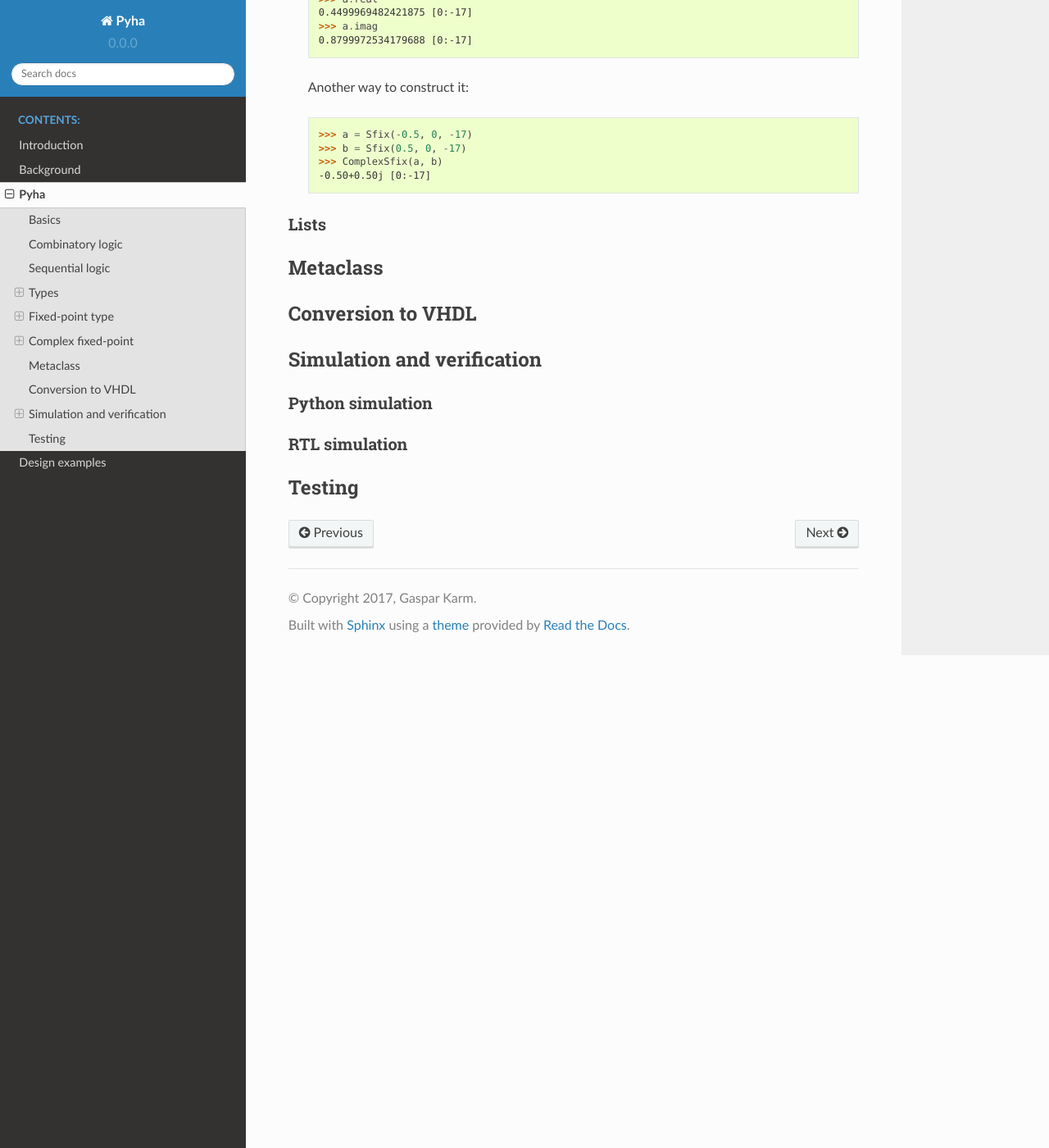
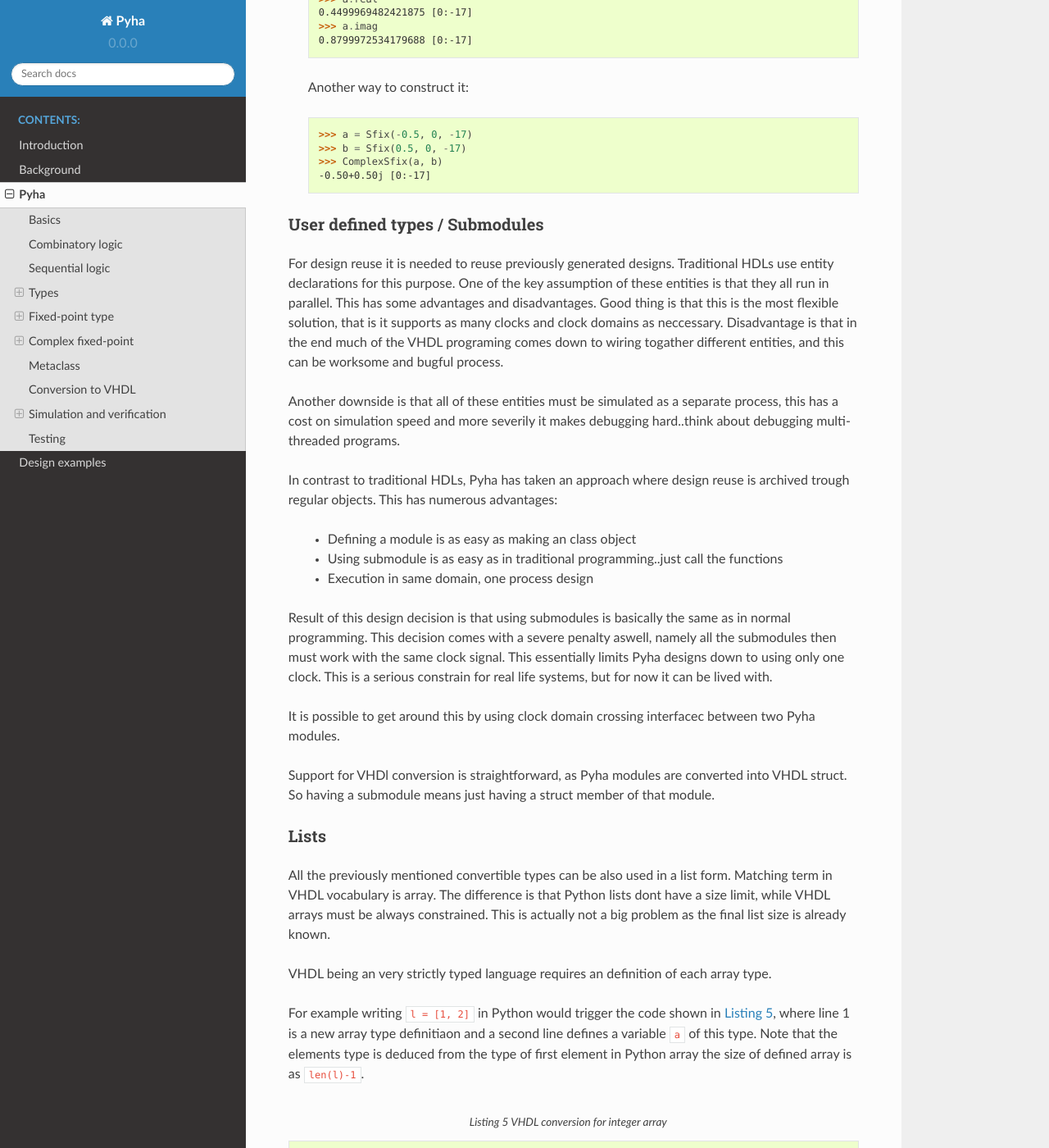
Before and after one commit to gasparka/thesis, a Sphinx documentation site: the page built from docs/pyha.rst, in a window 1280 px wide and 1400 px high, scrolled down 5870 px. Shown: the whole window at 82% size. Built offline with Sphinx 7.4.7 and the Read the Docs theme 2.0.0, drawn with Linux system fonts in a browser that asks for light colours; cross-references to code outside the pages are shown as plain code; some of the changed text lies outside the part shown.

Commit message:
first pass on types

```diff
--- a/docs/background.rst
+++ b/docs/background.rst
@@ -10,6 +10,7 @@ It has vast support of scientific packages like Numpy for matrix math or  Scipy
 computing in addition it has many superb plotting libraries.
 Many people see Python scientific stack as a better and free MATLAB.
 
+Free Dev tools.
 .. http://www.scipy-lectures.org/intro/intro.html#why-python
     %https://github.com/jrjohansson/scientific-python-lectures/blob/master/Lecture-0-Scientific-Computing-with-Python.ipynb
 
--- a/docs/fixed_point.rst
+++ b/docs/fixed_point.rst
@@ -141,3 +141,7 @@ be done on :code:`.real` and :code:`.imag` elements, that are just Sfix objects.
     >>> b = Sfix(0.5, 0, -17)
     >>> ComplexSfix(a, b)
     -0.50+0.50j [0:-17]
+
+
+.. :todo::
+    Complex conversion actually not easy due to GHDL limitations.
--- a/docs/intro.rst
+++ b/docs/intro.rst
@@ -74,6 +74,9 @@ Model based verification!
 Why do it?
 opensource
 
+How far can we go with the oneprocess design? Everyone else uses
+VHDL as a very low level interface.
+
 Scope
 -----
 Focus on LimeSDR board and GnuRadio Pothos, frameworks.
--- a/docs/pyha.rst
+++ b/docs/pyha.rst
@@ -126,9 +126,57 @@ Floats can be used as constants only, in coperation with Fixed point class.
 
 
 
+User defined types / Submodules
+~~~~~~~~~~~~~~~~~~~~~~~~~~~~~~~
+For design reuse it is needed to reuse previously generated designs. Traditional HDLs use entity declarations for
+this purpose. One of the key assumption of these entities is that they all run in parallel. This has some advantages
+and disadvantages. Good thing is that this is the most flexible solution, that is it supports as many clocks and clock
+domains as neccessary. Disadvantage is that in the end much of the VHDL programing comes down to wiring togather different
+entities, and this can be worksome and bugful process.
+
+Another downside is that all of these entities must be simulated as a separate process, this has a cost on simulation speed
+and more severily it makes debugging hard..think about debugging multi-threaded programs.
+
+In contrast to traditional HDLs, Pyha has taken an approach where design reuse is archived trough regular objects.
+This has numerous advantages:
+
+    - Defining a module is as easy as making an class object
+    - Using submodule is as easy as in traditional programming..just call the functions
+    - Execution in same domain, one process design
+
+Result of this design decision is that using submodules is basically the same as in normal programming.
+This decision comes with a severe penalty aswell, namely all the submodules then must work with the same clock signal.
+This essentially limits Pyha designs down to using only one clock. This is a serious constrain for real life systems, but
+for now it can be lived with.
+
+It is possible to get around this by using clock domain crossing interfacec between two Pyha modules.
+
+
+Support for VHDl conversion is straightforward, as Pyha modules are converted into VHDL struct. So having a
+submodule means just having a struct member of that module.
+
+
 
 Lists
 ~~~~~
+All the previously mentioned convertible types can be also used in a list form. Matching term in VHDL vocabulary is
+array. The difference is that Python lists dont have a size limit, while VHDL arrays must be always constrained.
+This is actually not a big problem as the final list size is already known.
+
+VHDL being an very strictly typed language requires an definition of each array type.
+
+For example writing  :code:`l = [1, 2]` in Python would trigger the code shown in :numref:`vhdl-int-arr`, where line 1
+is a new array type definitiaon and a second line defines a variable :code:`a` of this type. Note that the elements
+type is deduced from the type of first element in Python array the size of defined array is as :code:`len(l)-1`.
+
+
+.. code-block:: vhdl
+    :caption: VHDL conversion for integer array
+    :name: vhdl-int-arr
+    :linenos:
+
+    type integer_list_t is array (natural range <>) of integer;
+    l: integer_list_t(0 to 1);
 
 
 Metaclass
@@ -137,9 +185,12 @@ Metaclass
 Conversion to VHDL
 ------------------
 
+Language differences...
 
 Simulation and verification
 ---------------------------
+Essentially this comes downt to being and VHDL simulator inside VHDL simulator. it may sound stupid, but it works for
+simulations and synthesys, so i guess it is not stupid.
 
 Python simulation
 ~~~~~~~~~~~~~~~~~
```
Also changed, not shown: 1 other file.
